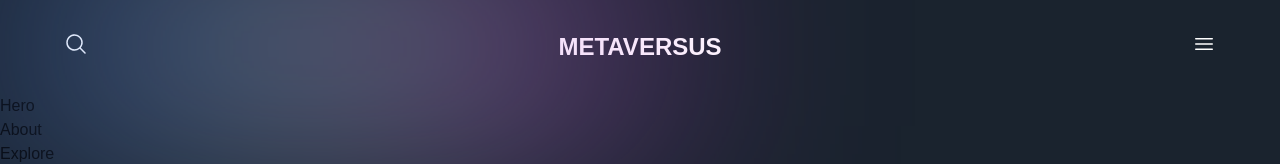
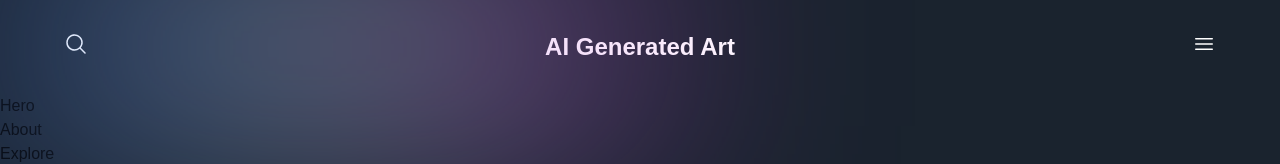
Before and after one commit to swynnejr/midjourney-app, a Next.js app: page / in a window 1280 px wide. Shown: the top 164 px of the page. Built offline with nearby package versions, Linux system fonts and the light colour scheme; a web font is replaced by a local one.

Commit message:
Title update

```diff
--- a/components/Navbar.tsx
+++ b/components/Navbar.tsx
@@ -1,7 +1,6 @@
 "use client";
 
 import { motion } from "framer-motion";
-
 import styles from "../styles";
 import { navVariants } from "../utils/motion";
 import { MagnifyingGlassIcon, Bars3Icon } from "@heroicons/react/24/solid";
@@ -22,7 +21,7 @@ function Navbar({}: Props) {
       >
         <MagnifyingGlassIcon className="w-[24px] h-[24px] object-contain text-white" />
         <h2 className="font-extrabold text-[24px] leading-[30.24px] text-white">
-          METAVERSUS
+          AI Generated Art
         </h2>
         <Bars3Icon className="w-[24px] h-[24px] object-contain text-white" />
       </div>
```
